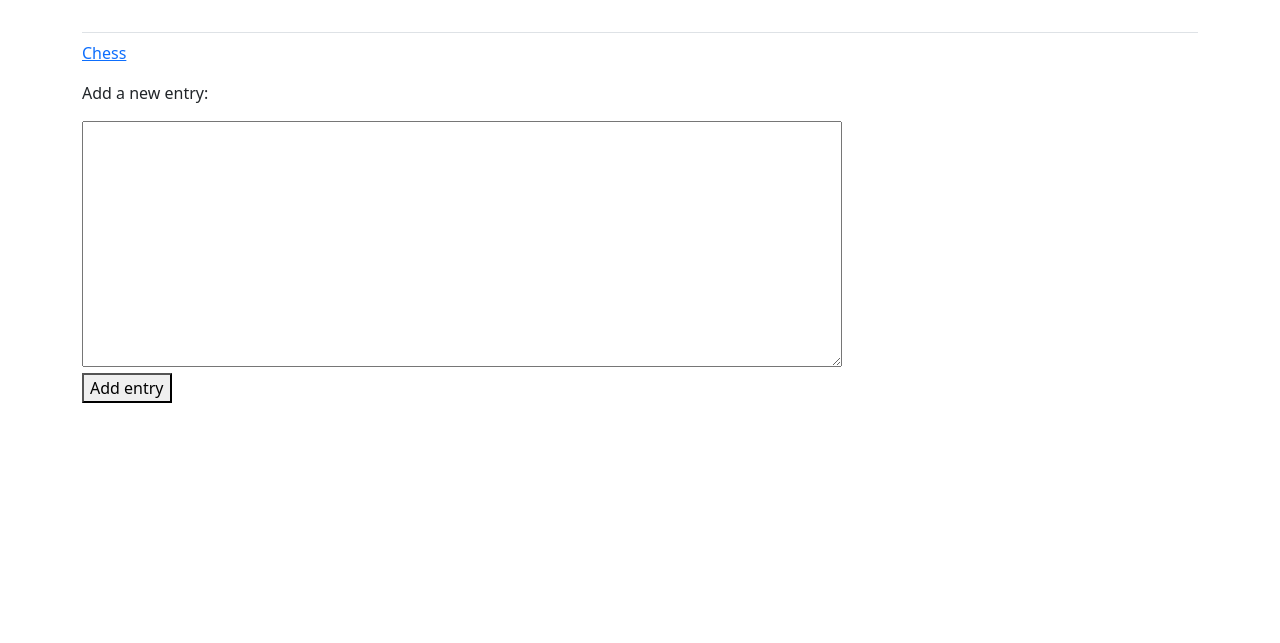
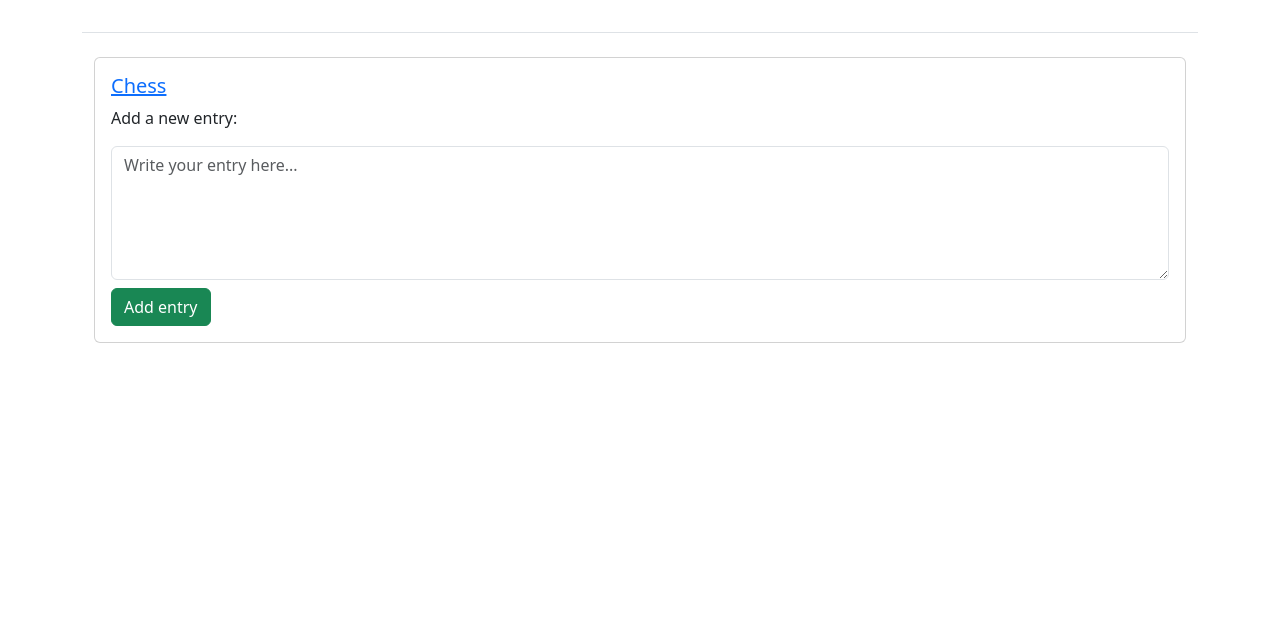
Before and after one commit to jossersolano/learning_log, a Django app: page /new_entry/1/ in a window 1280 px wide. Shown: the part 58-701 px from the top of the page. Run offline with Django 5.2, Linux system fonts and the light colour scheme; a user stored in the database is signed in; data comes from the database, SQL or seed files in the repository; both versions use the stored data as it was after the commit; some libraries are stand-ins or nearby versions.

Commit message:
actualizacion antes de publicar

```diff
--- a/learning_logs/forms.py
+++ b/learning_logs/forms.py
@@ -14,4 +14,11 @@
         model = Entry
         fields = ['text']
         labels = {'text': ''}
-        widgets = {'text': forms.Textarea(attrs={'cols': 80})}
+        # widgets = {'text': forms.Textarea(attrs={'cols': 50})}
+        widgets = {
+            'text': forms.Textarea(attrs={
+                'class': 'form-control',
+                'rows': 5,
+                'placeholder': 'Write your entry here...'
+            }),
+        }
--- a/learning_logs/templates/learning_logs/new_entry.html
+++ b/learning_logs/templates/learning_logs/new_entry.html
@@ -2,14 +2,26 @@
 
 {% block content %}
 
-  <p><a href="{% url 'learning_logs:topic' topic.id %}">{{ topic }}</a></p>
+  <div class="container mt-4">
+    <div class="card">
+      <div class="card-body">
+        <h5 class="card-title">
+          <a href="{% url 'learning_logs:topic' topic.id %}">{{ topic }}</a>
+        </h5>
 
-  <p>Add a new entry:</p>
-  <form action="{% url 'learning_logs:new_entry' topic.id %}" method='post'>
-    {% csrf_token %}
-    {{ form.as_div }}
-    <button name='submit'>Add entry</button>
-  </form>
+        <p class="mb-3">Add a new entry:</p>
+
+        <form action="{% url 'learning_logs:new_entry' topic.id %}" method="post">
+          {% csrf_token %}
+          <div class="form-group">
+            {{ form.as_div }}
+          </div>
+          <button class="btn btn-success mt-2" type="submit" name="submit">Add entry</button>
+        </form>
+      </div>
+    </div>
+  </div>
+
 
 {% endblock content %}
 
```
Also changed, not shown: learning_logs/templates/learning_logs/new_topic.html (+14 -6 lines), db.sqlite3, 1 other file.
